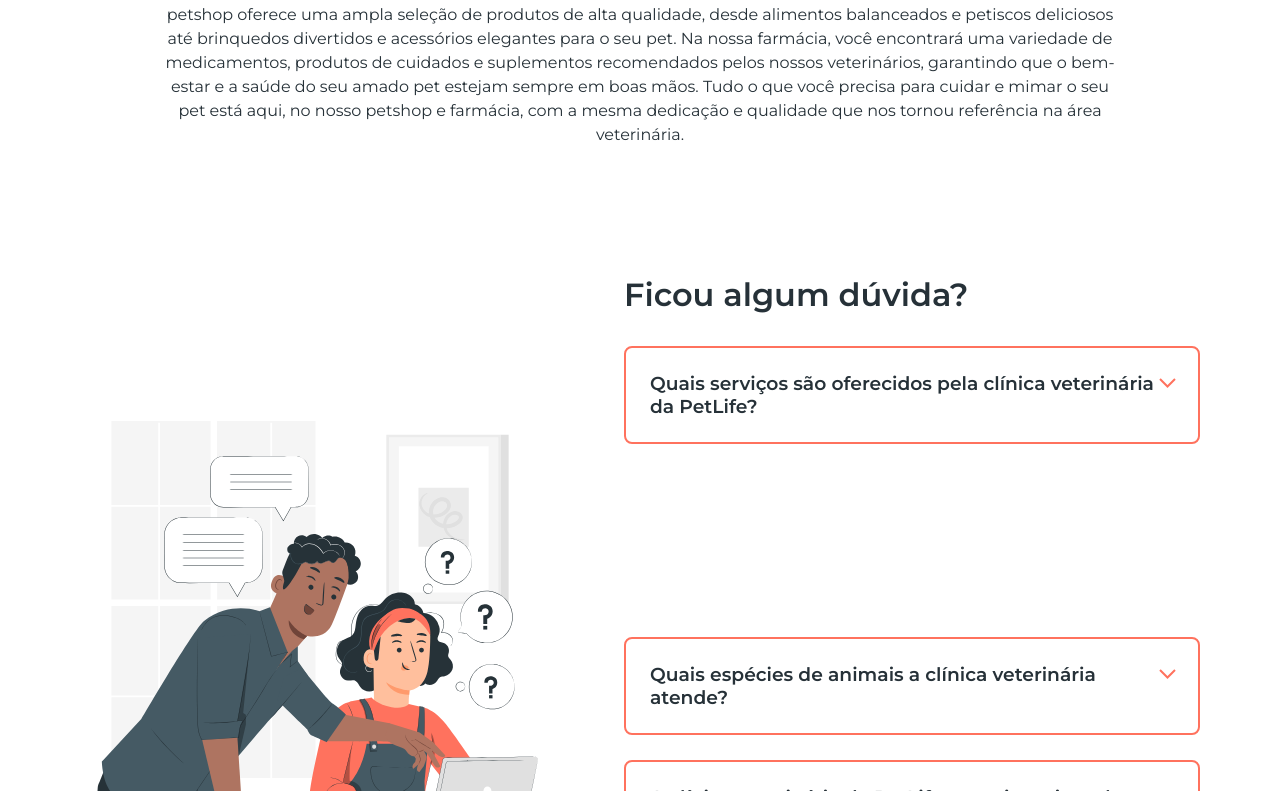
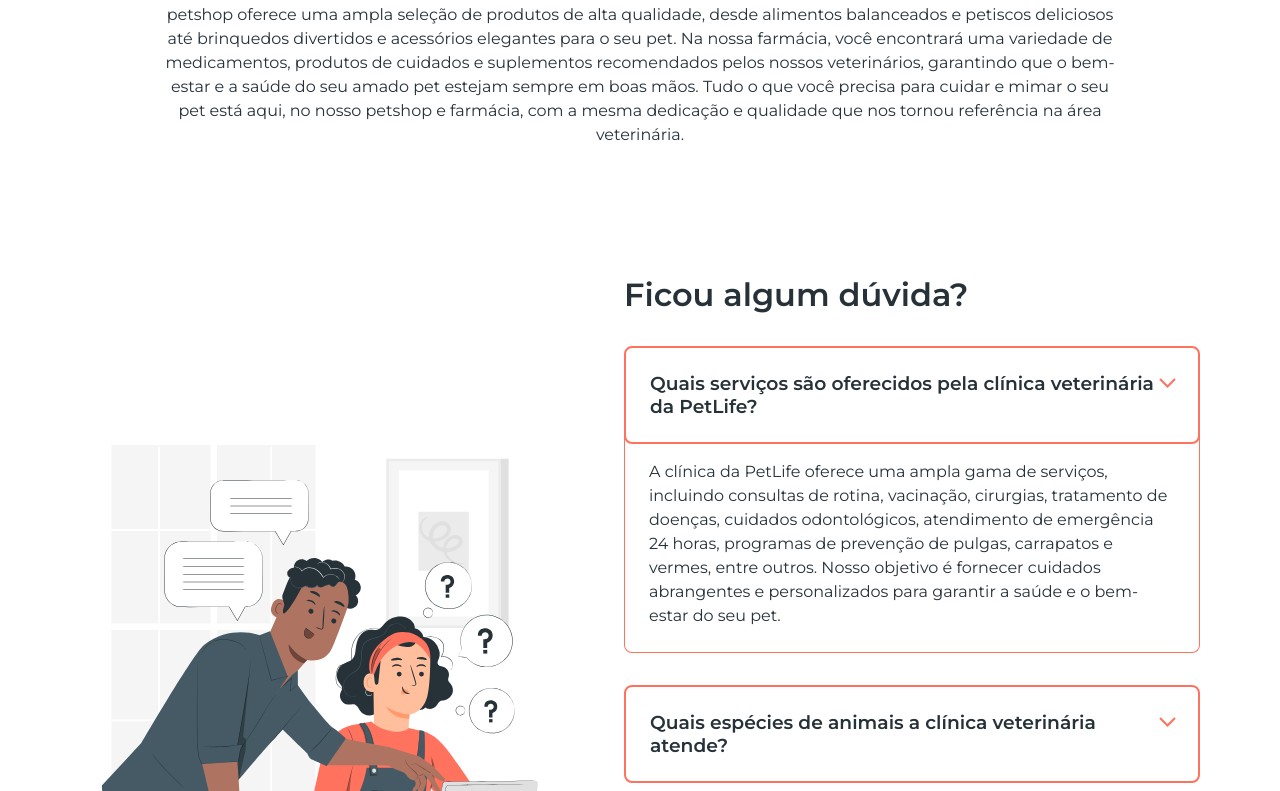
Before and after one commit to rodrigocsdev/PetLifeOneBitCode, a plain HTML site: page index.html in a window 1280 px wide. Both pictures are taken after a click on the element 912 px from the left and 2680 px from the top of the page. Shown: the part 2289-3080 px from the top of the page. Drawn offline with Linux system fonts and the light colour scheme; files whose address does not match are found by name.

Commit message:
Curso Finalizado
Projeto Site PetLife

```diff
--- a/style.css
+++ b/style.css
@@ -130,11 +130,13 @@ h2 {
     height: 0;
     opacity: 0;
     overflow: hidden;
+    transition: .2s;
 }
 
 .duvida.ativa .paragrafo{
 height: fit-content;
-opacity: 24px;
+opacity: 1;
+padding: 24px;
 }
 
 footer {
```
Also changed, not shown: source.js (+5 -3 lines).
